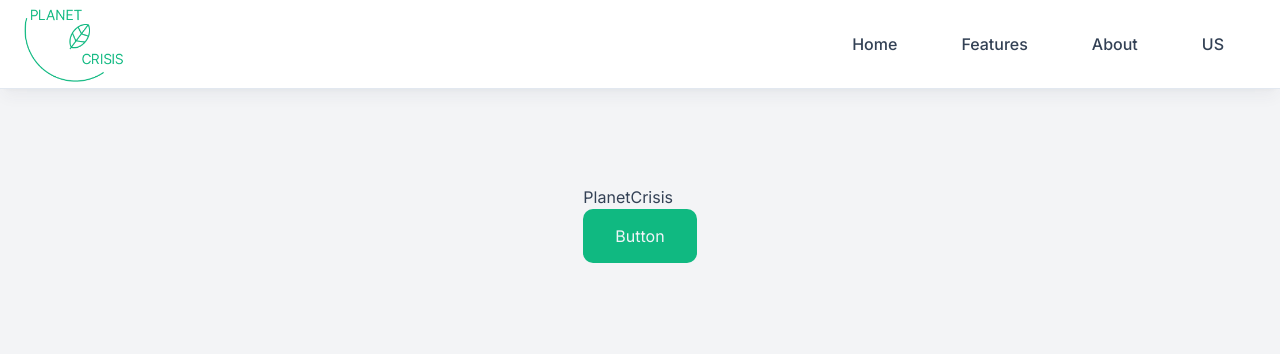
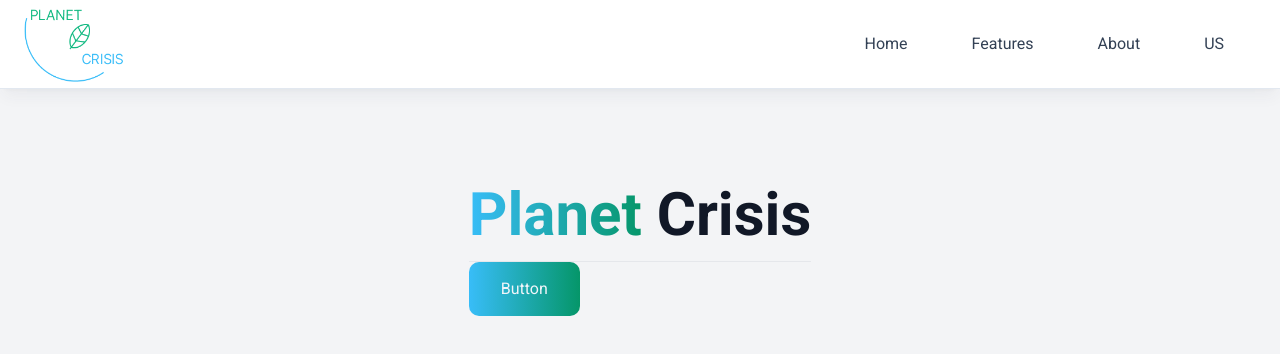
Before and after one commit to PlanetCrisisInfo/frontend, a Next.js app: page / in a window 1280 px wide. Shown: the top 354 px of the page. Built offline with nearby package versions, Linux system fonts and the light colour scheme.

Commit message:
ZOD model and Infers

```diff
--- /dev/null
+++ b/app/_models/User.ts
@@ -0,0 +1,6 @@
+import { z } from "zod"
+
+export const UserModel = z.object({
+  name: z.string(),
+  age: z.number().positive("Age must be a positive number"),
+})
--- /dev/null
+++ b/app/_utils/fetchServer.ts
@@ -0,0 +1,46 @@
+import { headers } from "next/headers"
+
+type Method = "GET" | "POST" | "PUT" | "DELETE"
+//discriminator
+type FetchServerForGetAndDelete = {
+  method: "GET" | "DELETE"
+}
+
+//discriminator
+type FetchServerForPostAndPut = {
+  method: "POST" | "PUT" | "PATCH"
+  data: unknown
+}
+
+// discriminated union
+type FetchServer = {
+  url: string
+} & (FetchServerForGetAndDelete | FetchServerForPostAndPut)
+
+export const fetchServer = async (payload: FetchServer): Promise<unknown> => {
+  let dataResponse: any
+  const host = headers().get("host")
+  const protocol = process?.env.NODE_ENV === "development" ? "http" : "https"
+  const { url, method } = payload
+  switch (method) {
+    case "POST":
+      const { data } = payload
+      const postRes = await fetch(`${protocol}://${host}/api/${url}`, {
+        cache: "no-store",
+        method: "POST",
+        headers: {
+          "Content-Type": "application/json",
+        },
+        body: JSON.stringify(data),
+      })
+      dataResponse = postRes.json()
+      return dataResponse
+
+    default:
+      const getRes = await fetch(`${protocol}://${host}/api/${url}`, {
+        cache: "no-store",
+      })
+      dataResponse = getRes.json()
+      return dataResponse
+  }
+}
--- /dev/null
+++ b/app/api/user/route.ts
@@ -0,0 +1,21 @@
+import { NextResponse } from "next/server"
+
+import { UserModel } from "@/app/_models/User"
+
+export async function GET(req: Request) {
+  console.log(req)
+
+  return NextResponse.json({ msg: "ok" })
+}
+
+export async function POST(req: Request) {
+  const body = await req.json()
+  try {
+    const { age, name } = UserModel.parse(body)
+    return NextResponse.json({ msg: "ok POST", data: { name, age } })
+  } catch (error) {
+    // @ts-expect-error
+    const errorMsg = error?.issues[0].message
+    return NextResponse.json({ msg: errorMsg, data: null })
+  }
+}
--- a/app/globals.scss
+++ b/app/globals.scss
@@ -30,7 +30,7 @@
   .neutral {
     @apply bg-gray-100 text-slate-700;
     &.btn {
-      @apply bg-emerald-500  text-slate-100 hover:bg-emerald-400;
+      @apply bg-gradient-to-r from-sky-400 to-emerald-600 text-slate-100 hover:bg-gradient-to-r hover:from-emerald-700 hover:to-sky-500;
     }
   }
 }
--- a/app/layout.tsx
+++ b/app/layout.tsx
@@ -1,13 +1,17 @@
 import "@/app/globals.scss"
 
-import { Inter } from "next/font/google"
+import { Inter, Roboto } from "next/font/google"
 
 import Navbar from "@/app/_components/Navbar/Navbar"
 
 import type { Metadata } from "next"
 
 const inter = Inter({ subsets: ["latin"] })
-
+const roboto = Roboto({
+  subsets: ["cyrillic-ext"],
+  display: "swap",
+  weight: ["400", "700"],
+})
 export const metadata: Metadata = {
   title: "Planet Crisis",
   description: "A info about the only Planet we can live in",
@@ -20,7 +24,7 @@ export default function RootLayout({
 }) {
   return (
     <html lang="en">
-      <body className={inter.className}>
+      <body className={`${inter.className} ${roboto.className}`}>
         <Navbar />
         {children}
       </body>
--- a/app/page.tsx
+++ b/app/page.tsx
@@ -2,7 +2,7 @@ import Button from "@/app/_components/Button/Button"
 
 import type { ThemeMode } from "@/types"
 
-const HomePage = function () {
+const HomePage = async function () {
   const themeMode: ThemeMode = "neutral"
 
   return (
@@ -10,11 +10,14 @@ const HomePage = function () {
       className={`flex min-h-screen flex-col items-center justify-between p-24 ${themeMode}`}
     >
       <section id="hero">
-        <h1>
-          <span>Planet</span>
-          <span>Crisis</span>
-          <Button themeMode={themeMode} />
+        <h1 className="mb-4 text-3xl font-extrabold text-gray-900 dark:text-white md:text-5xl lg:text-6xl">
+          <span className="text-transparent bg-clip-text bg-gradient-to-r to-emerald-600 from-sky-400">
+            Planet
+          </span>{" "}
+          Crisis
         </h1>
+        <hr />
+        <Button themeMode={themeMode} />
       </section>
     </main>
   )
--- a/package.json
+++ b/package.json
@@ -22,7 +22,8 @@
     "react-dom": "18.2.0",
     "sass": "^1.66.1",
     "tailwindcss": "3.3.3",
-    "typescript": "5.1.6"
+    "typescript": "5.1.6",
+    "zod": "^3.22.2"
   },
   "devDependencies": {
     "@total-typescript/ts-reset": "^0.5.1"
--- a/types/index.ts
+++ b/types/index.ts
@@ -1,3 +1,7 @@
+import { z } from "zod"
+
+import { UserModel } from "@/app/_models/User"
+
 export type Component<T> = React.FC<T>
 
 export type PageProps = {
@@ -6,3 +10,5 @@ export type PageProps = {
 }
 
 export type ThemeMode = "happy" | "sad" | "neutral"
+
+export type User = z.infer<typeof UserModel>
```
Also changed, not shown: public/images/planet-crisis-logo.png, 1 other file (tests, documents, lock files or other folders).
